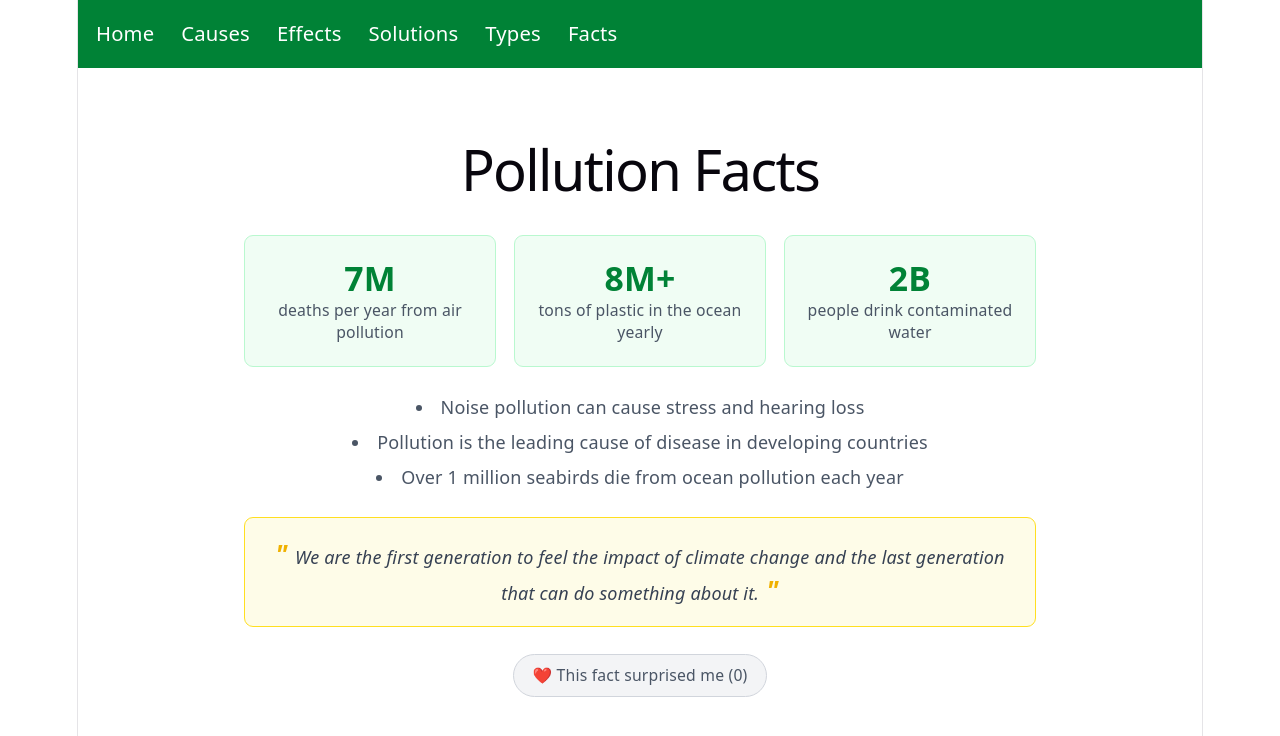
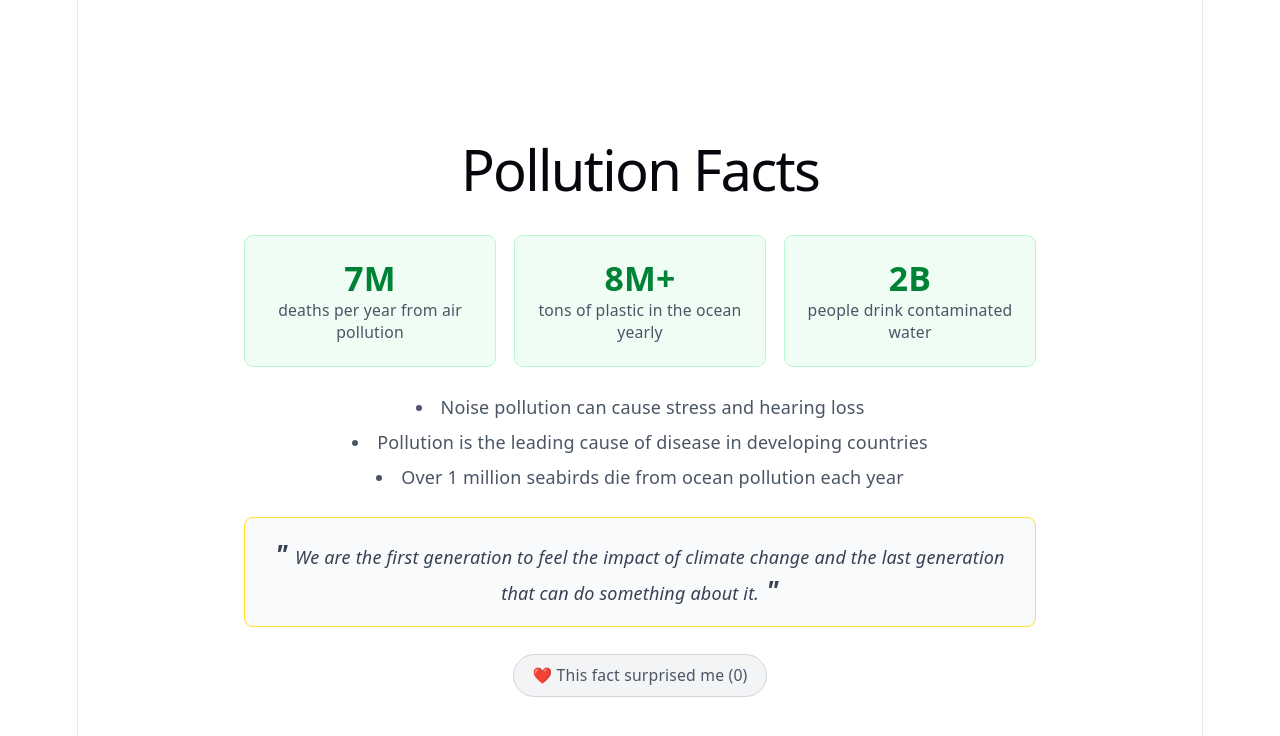
Before and after one commit to wessypoo/wiselybrianfinal, a React (Vite) app in the folder wiselybrianfinal/: page /facts in a window 1280 px wide. Shown: the top 736 px of the page. Built offline with nearby package versions, Linux system fonts and the light colour scheme.

Commit message:
trying to get the tras button

```diff
--- a/wiselybrianfinal/src/App.jsx
+++ b/wiselybrianfinal/src/App.jsx
@@ -9,7 +9,7 @@ import Facts from "./pages/Facts";
 function App() {
   return (
     <BrowserRouter>
-      <nav className="bg-green-700 text-white p-4 flex gap-6 text-lg">
+      <nav className="bg--700 text-white p-4 flex gap-6 text-lg">
         <Link to="/">Home</Link>
         <Link to="/causes">Causes</Link>
         <Link to="/effects">Effects</Link>
--- a/wiselybrianfinal/src/components/QuoteBox.jsx
+++ b/wiselybrianfinal/src/components/QuoteBox.jsx
@@ -1,9 +1,9 @@
 function QuoteBox({ quote }) {
   return (
-    <div className="bg-yellow-50 border border-yellow-300 rounded-lg p-4 italic text-gray-700 text-center">
-      <span className="text-yellow-500 text-2xl font-bold">" </span>
+    <div className="bg-gray-50 border border-yellow-300 rounded-lg p-4 italic text-gray-700 text-center">
+      <span className="text-white-500 text-2xl font-bold">" </span>
       {quote}
-      <span className="text-yellow-500 text-2xl font-bold"> "</span>
+      <span className="text-white-500 text-2xl font-bold"> "</span>
     </div>
   );
 }
--- a/wiselybrianfinal/src/pages/Solutions.jsx
+++ b/wiselybrianfinal/src/pages/Solutions.jsx
@@ -6,6 +6,10 @@ function Solutions() {
     <div>
       <h1 className="text-3xl font-bold text-green-700 mb-4">Solutions to Pollution</h1>
       <p className="text-gray-600 mb-6">There are simple things everyone can do to help reduce pollution.</p>
+      <br></br>
+      <br></br>
+      <br></br>
+
 
       <div className="flex flex-col gap-3 mb-6">
         <TipCard tip="Recycle paper, plastic, and glass whenever you can" />
```
